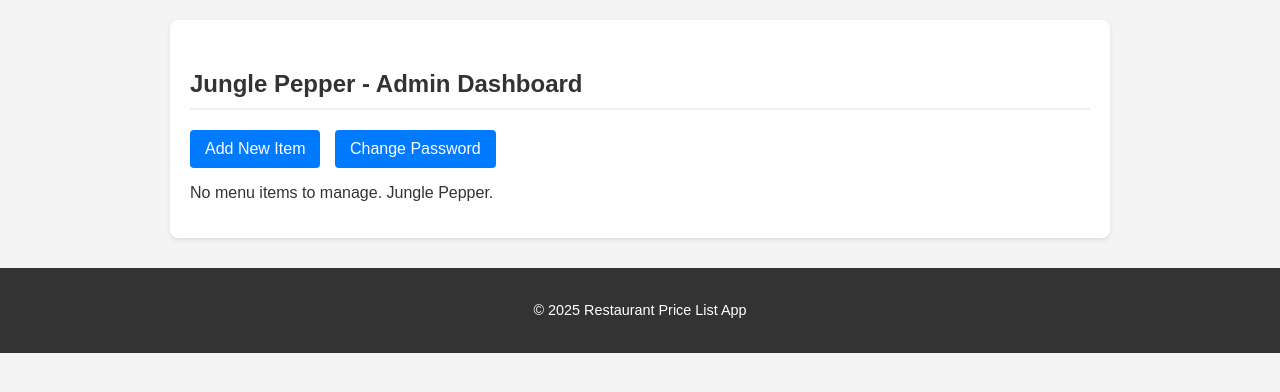
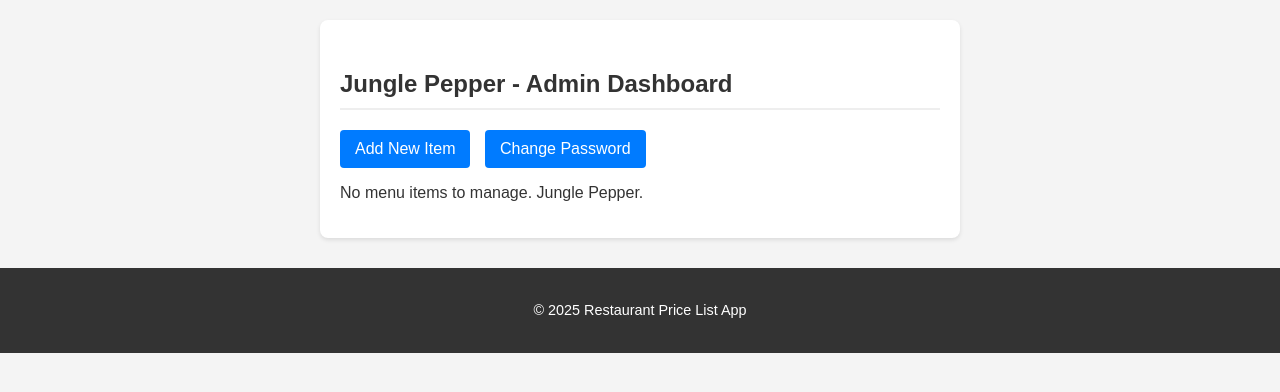
Before and after one commit to luwizghieherald/restaurant-pricelist, a Flask app: page /admin in a window 1280 px wide. Shown: the part 232-624 px from the top of the page. Run offline with Flask 3, Linux system fonts and the light colour scheme; the visitor is signed in with stand-in values (Sample User, id 1); data that the repository does not hold is empty.

Commit message:
Update style.css

```diff
--- a/static/css/style.css
+++ b/static/css/style.css
@@ -53,7 +53,8 @@ nav ul li a {
 
 main {
     padding: 20px;
-    max-width: 900px;
+    max-width: 600px;
+    width: 90%; /* Added relative width for better responsiveness */
     margin: 20px auto;
     background-color: white;
     border-radius: 8px;
```
